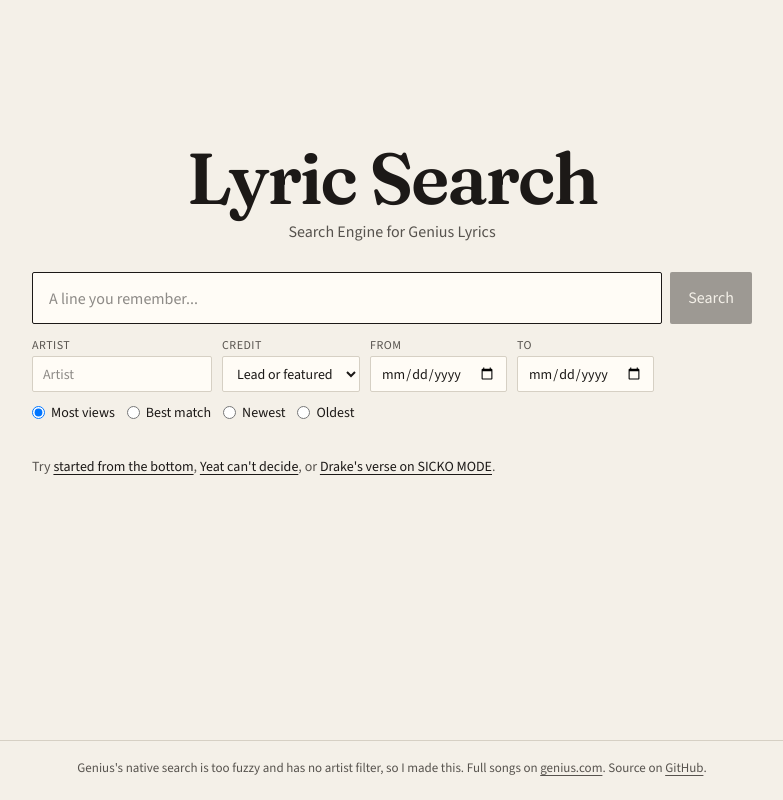
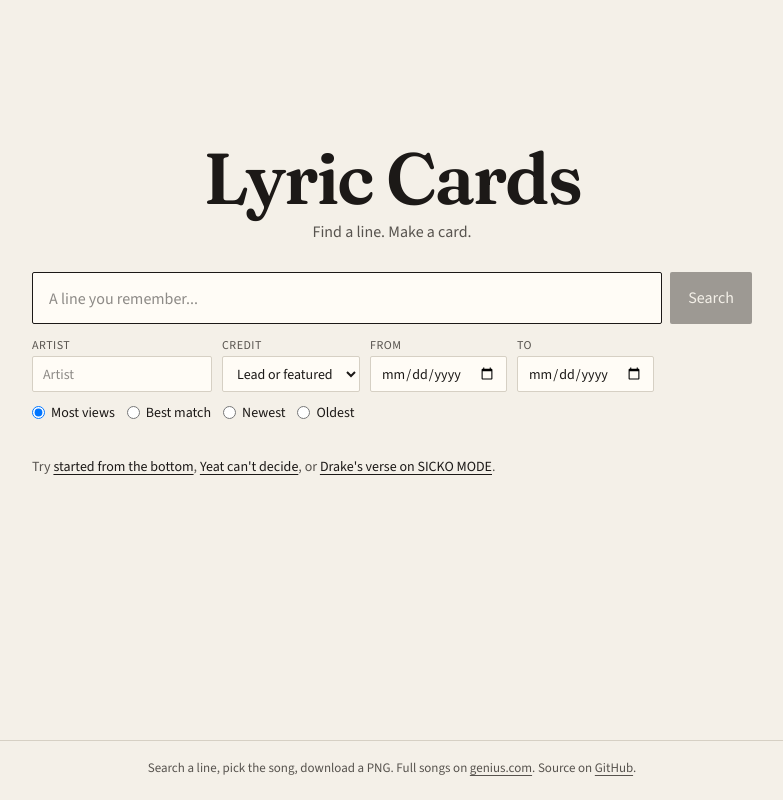
Before and after one commit to claytomode/genius-lyric-search, a Next.js app: page / in a window 1280 px wide. Shown: the whole page, without its empty margins (248-1031 px from the left). Built offline with nearby package versions, Linux system fonts and the light colour scheme.

Commit message:
Frame the app as a lyric card generator and document why search is slow.
There is no free lyric-text API, so production still greps an artist's Genius catalog via lrclib.

```diff
--- a/app/layout.tsx
+++ b/app/layout.tsx
@@ -19,8 +19,8 @@ const card = Inter_Tight({
 });
 
 export const metadata: Metadata = {
-  title: "Lyric Search",
-  description: "Search Genius lyrics by line, including verses on songs they only feature on.",
+  title: "Lyric Cards",
+  description: "Find a lyric line and export a card. Filter by artist, including verses they only feature on.",
   robots: { index: false, follow: false },
 };
 
--- a/app/page.tsx
+++ b/app/page.tsx
@@ -6,12 +6,11 @@ export default function Home() {
 
   return (
     <main className="home">
-      <h1 className="brand">Lyric Search</h1>
-      <p className="tagline">Search Engine for Genius Lyrics</p>
+      <h1 className="brand">Lyric Cards</h1>
+      <p className="tagline">Find a line. Make a card.</p>
       <HomeSearch requireArtist={requireArtist} />
       <footer className="foot">
-        Genius&apos;s native search is too fuzzy and has no artist filter, so I made
-        this. Full songs on{" "}
+        Search a line, pick the song, download a PNG. Full songs on{" "}
         <a href="https://genius.com" target="_blank" rel="noopener noreferrer">
           genius.com
         </a>
--- a/app/search/page.tsx
+++ b/app/search/page.tsx
@@ -9,7 +9,7 @@ export default function SearchPage() {
   return (
     <main className="shell">
       <header className="site-header">
-        <Link href="/">Lyric Search</Link>
+        <Link href="/">Lyric Cards</Link>
         <a
           className="site-source"
           href="https://github.com/claytomode/genius-lyric-search"
```
Also changed, not shown: 1 other file (tests, documents, lock files or other folders).
